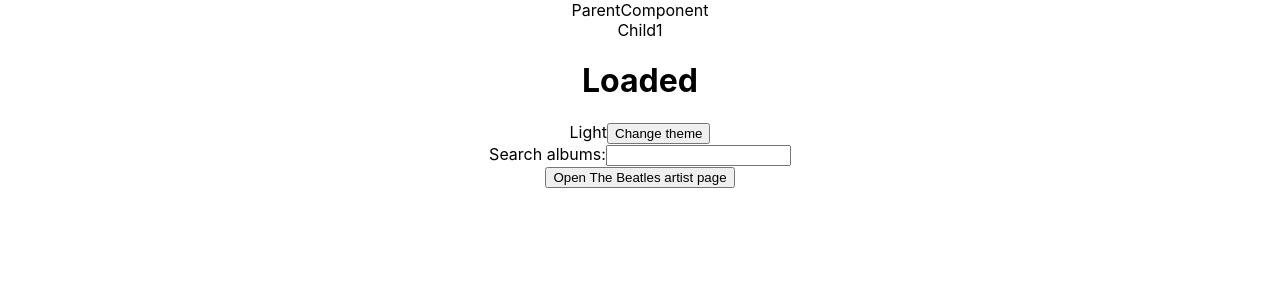
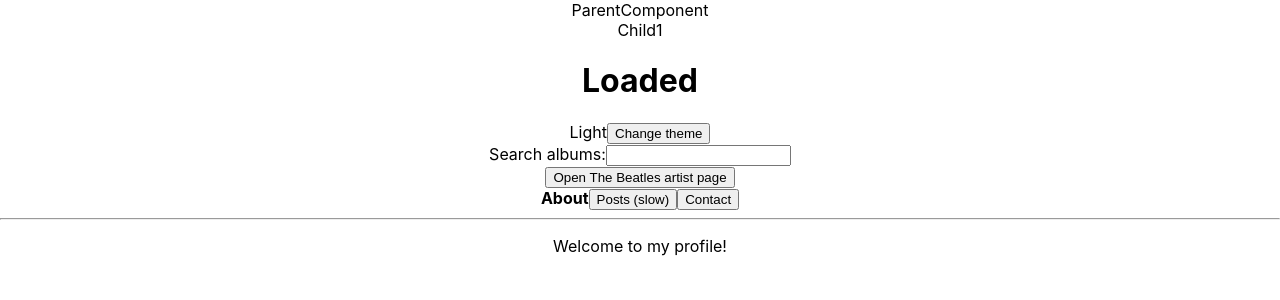
Before and after one commit to WilsonCarv/web-dev, a React (Create React App) app in the folder react-app/: page / in a window 1280 px wide. Shown: the top 300 px of the page. Built offline with nearby package versions, Linux system fonts and the light colour scheme.

Commit message:
transition effect

```diff
--- a/react-app/src/App.js
+++ b/react-app/src/App.js
@@ -5,6 +5,7 @@ import SuspenseComponent from './components/suspense/SuspenseComponent';
 import ThemeContext from './components/themeContext/ThemeContext';
 import UseDeferredValueComponent from './components/useDeferredValue/UseDeferredValueComponent';
 import { ThemeProvider } from './context/ThemeContext';
+import TransitionComponent from './components/transition/TransitionComponent';
 
 function App() {
 	return (
@@ -15,6 +16,8 @@ function App() {
 				<ThemeContext />
 				<UseDeferredValueComponent />
 				<SuspenseComponent />
+				<br />
+				<TransitionComponent />
 			</ThemeProvider>
 		</>
 	);
--- /dev/null
+++ b/react-app/src/components/transition/AboutTab.jsx
@@ -0,0 +1,3 @@
+export default function AboutTab() {
+	return <p>Welcome to my profile!</p>;
+}
--- /dev/null
+++ b/react-app/src/components/transition/ContactTab.jsx
@@ -0,0 +1,11 @@
+export default function ContactTab() {
+	return (
+		<>
+			<p>You can find me online here:</p>
+			<ul>
+				<li>admin@mysite.com</li>
+				<li>+123456789</li>
+			</ul>
+		</>
+	);
+}
--- /dev/null
+++ b/react-app/src/components/transition/PostsTab.jsx
@@ -0,0 +1,23 @@
+import { memo } from 'react';
+
+const PostsTab = memo(function PostsTab() {
+	// Log once. The actual slowdown is inside SlowPost.
+	console.log('[ARTIFICIALLY SLOW] Rendering 500 <SlowPost />');
+
+	let items = [];
+	for (let i = 0; i < 500; i++) {
+		items.push(<SlowPost key={i} index={i} />);
+	}
+	return <ul className="items">{items}</ul>;
+});
+
+function SlowPost({ index }) {
+	let startTime = performance.now();
+	while (performance.now() - startTime < 1) {
+		// Do nothing for 1 ms per item to emulate extremely slow code
+	}
+
+	return <li className="item">Post #{index + 1}</li>;
+}
+
+export default PostsTab;
--- /dev/null
+++ b/react-app/src/components/transition/TabButton.jsx
@@ -0,0 +1,14 @@
+export default function TabButton({ children, isActive, onClick }) {
+	if (isActive) {
+		return <b>{children}</b>;
+	}
+	return (
+		<button
+			onClick={() => {
+				onClick();
+			}}
+		>
+			{children}
+		</button>
+	);
+}
--- /dev/null
+++ b/react-app/src/components/transition/TransitionComponent.jsx
@@ -0,0 +1,37 @@
+import { useEffect, useState, useTransition } from 'react';
+import TabButton from './TabButton';
+import AboutTab from './AboutTab';
+import PostsTab from './PostsTab';
+import ContactTab from './ContactTab';
+
+export default function TransitionComponent() {
+	const [isPending, startTransition] = useTransition();
+	const [tab, setTab] = useState('about');
+
+	function selectTab(nextTab) {
+		startTransition(() => {
+			setTab(nextTab);
+		});
+	}
+	useEffect(() => {
+		console.log('tab changed to', isPending);
+	}, [isPending]);
+
+	return (
+		<>
+			<TabButton isActive={tab === 'about'} onClick={() => selectTab('about')}>
+				About
+			</TabButton>
+			<TabButton isActive={tab === 'posts'} onClick={() => selectTab('posts')}>
+				Posts (slow)
+			</TabButton>
+			<TabButton isActive={tab === 'contact'} onClick={() => selectTab('contact')}>
+				Contact
+			</TabButton>
+			<hr />
+			{tab === 'about' && <AboutTab />}
+			{tab === 'posts' && <PostsTab />}
+			{tab === 'contact' && <ContactTab />}
+		</>
+	);
+}
--- /dev/null
+++ b/react-app/src/components/transition/styles.css
@@ -0,0 +1,55 @@
+* {
+	box-sizing: border-box;
+}
+
+body {
+	font-family: sans-serif;
+	margin: 20px;
+	padding: 0;
+}
+
+h1 {
+	margin-top: 0;
+	font-size: 22px;
+}
+
+h2 {
+	margin-top: 0;
+	font-size: 20px;
+}
+
+h3 {
+	margin-top: 0;
+	font-size: 18px;
+}
+
+h4 {
+	margin-top: 0;
+	font-size: 16px;
+}
+
+h5 {
+	margin-top: 0;
+	font-size: 14px;
+}
+
+h6 {
+	margin-top: 0;
+	font-size: 12px;
+}
+
+code {
+	font-size: 1.2em;
+}
+
+ul {
+	padding-inline-start: 20px;
+}
+
+button {
+	margin-right: 10px;
+}
+b {
+	display: inline-block;
+	margin-right: 10px;
+}
```
